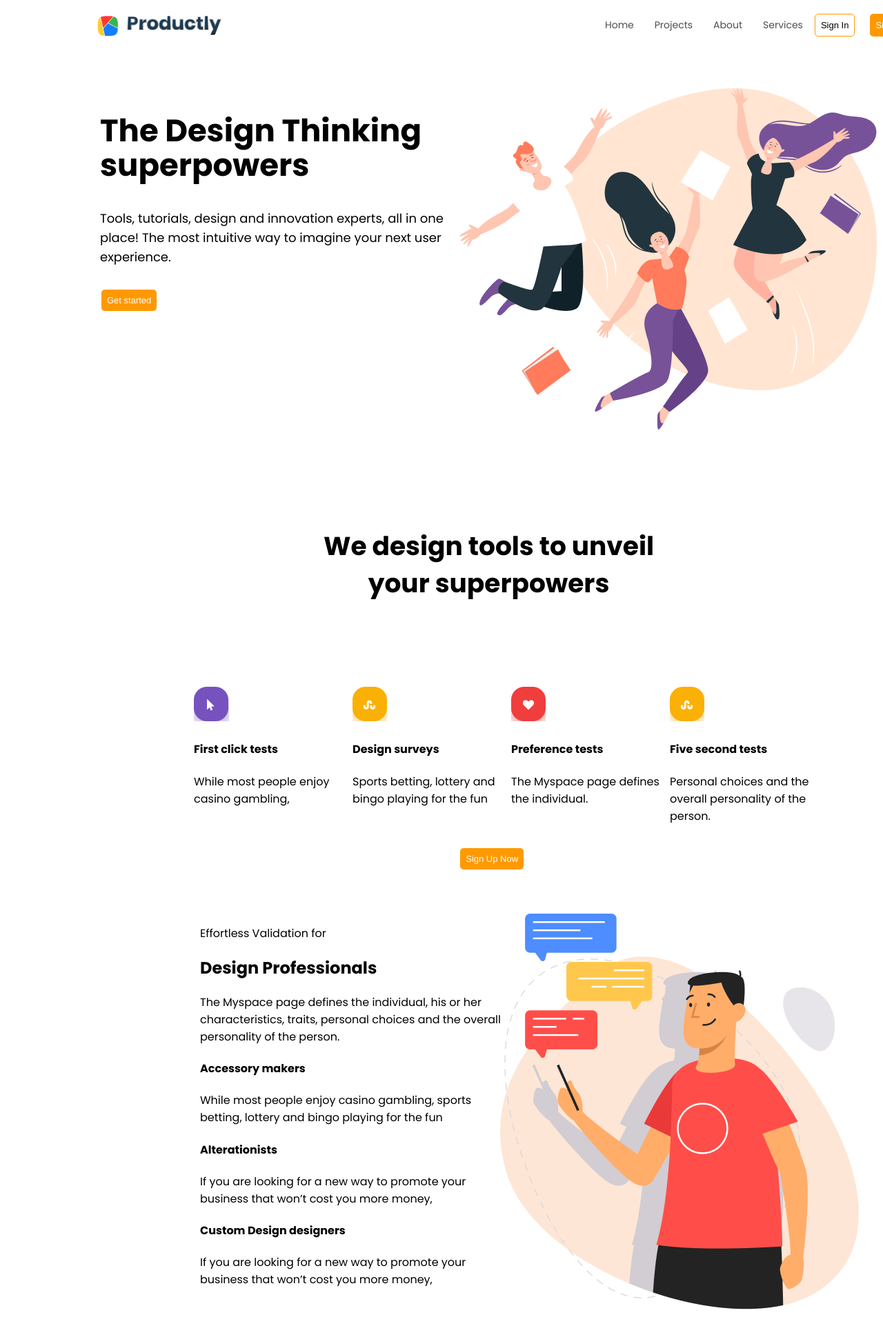
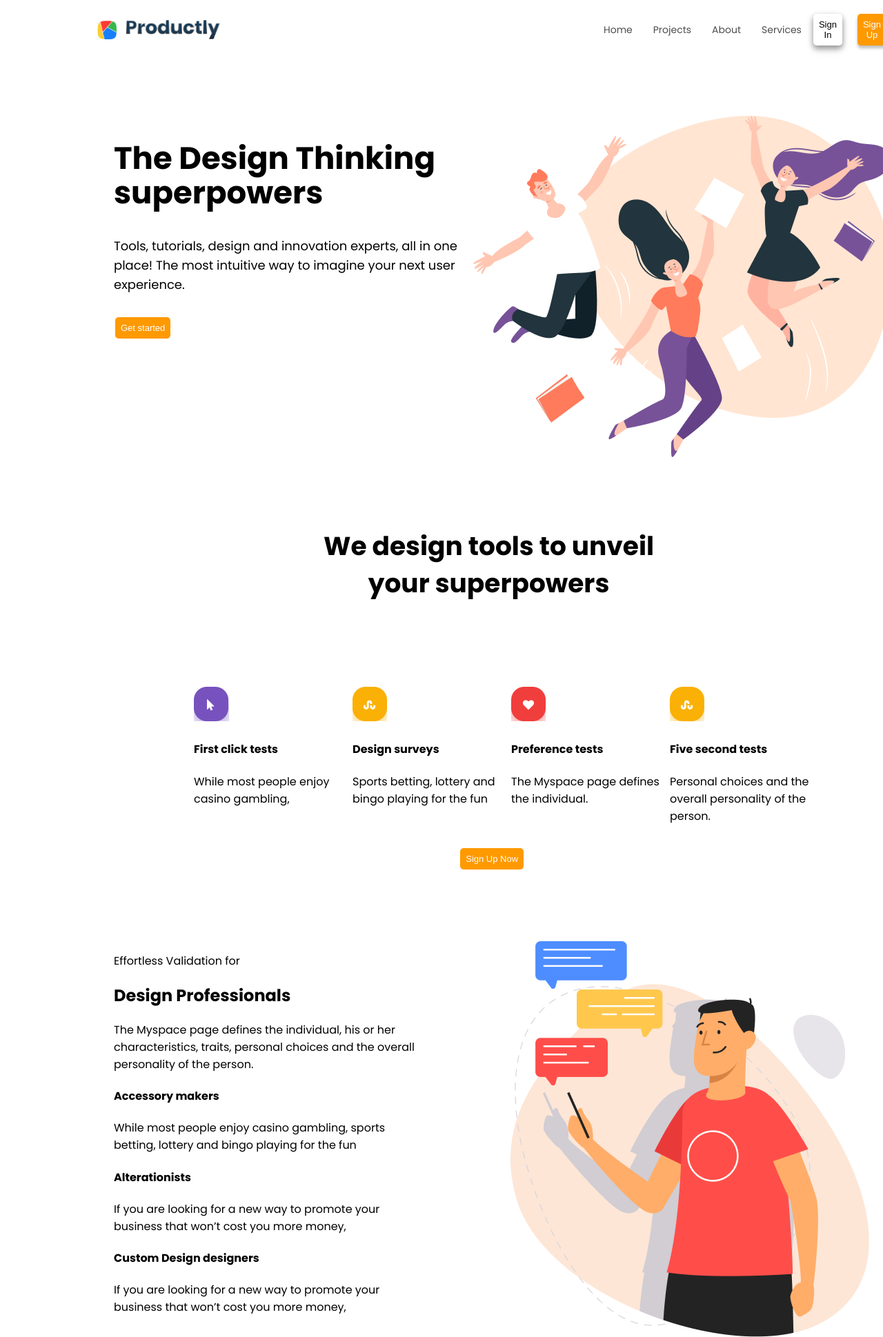
Before and after one commit to JessikaGyllstrom/Productly, a plain HTML site: page index.html in a window 1280 px wide. Shown: the top 1939 px of the page at 69% size. Drawn offline with Linux system fonts and the light colour scheme.

Commit message:
final touches on layout

```diff
--- a/index.html
+++ b/index.html
@@ -23,14 +23,15 @@
               <li><a href="#">About</a></li>
               <li><a href="#">Services</a></li>
               <button class="button" id="signin">Sign In</button>
-              <button class="button">Sign Up</button>
+              <button class="button" id="signup">Sign Up</button>
             </ul>
           </div>
      </div>
  </header>
 <!--Navigation End-->
 <!-- start of Main info section-->
-<section class="maincontainer">
+<section>
+    <div class="maincontainer">
 
     <div class="maininfotext">
         <h1>The Design Thinking superpowers</h1>
@@ -45,6 +46,7 @@
         <img class="frontimg" src="/images/maininfoimage.png">
     </div>
 
+    </div>
 </section>
 <!--end of main info section-->
 <!--start of feature section-->
--- a/stylesheet/mystyle.css
+++ b/stylesheet/mystyle.css
@@ -3,7 +3,6 @@ body {
     padding: 0;
     font-family: 'Poppins', sans-serif;
     position: relative;
-    width: 1400px;
     height: 3843px;
     background-color: white;
 }
@@ -57,18 +56,30 @@ li {
 #signin {
     background: rgb(255, 255, 255);
     color: black;
-    border: 1px solid #FF9900 ;
     margin-right: 20px;
+    filter: drop-shadow(0px 4px 4px rgba(0, 0, 0, 0.25)) drop-shadow(0px 4px 4px rgba(0, 0, 0, 0.25));
+}
+#signup {
+    box-shadow: 0px 4px 4px rgba(0, 0, 0, 0.25);
 }
 .maininfo {
     width: 100%;
+    margin-left: 140px;
+    margin-right: 140px;
 }
 section {
     position: absolute;
     width: 1126px;
     height: 496px;
     left: 145px;
-    top: 128px;
+    top: 168px;
+}
+.maincontainer {
+    position: absolute;
+    width: 1126px;
+    height: 496px;
+    left: 20px;
+    top: 0px;
 }
 .maininfotext {
     width: 500px;
@@ -162,9 +173,8 @@ section {
     position: absolute;
     width: 1110px;
     height: 574px;
-    left: 145px;
+    left: 20px;
     top: 1197px;
-    margin-right: 100px;
 }
 .valtext {
     position: absolute;
@@ -175,16 +185,16 @@ section {
 }
 .valimage {
     position: absolute;
-    width: 520px;
+    width: 590px;
     height: 574px;
-    left: 435px;
+    left: 575px;
     top: 0px;
 }
 .productmancontainer {
     position: absolute;
     width: 1121px;
     height: 421px;
-    left: 0px;
+    left: 20px;
     top: 1872px;
 }
 .productmanimage {
@@ -244,6 +254,7 @@ section {
     height: 509px;
     left: 20px;
     top: 2497px;
+    left: 20px;
 }
 .marketerstext {
     position: absolute;
@@ -256,7 +267,7 @@ section {
     position: absolute;
     width: 542px;
     height: 609px;
-    left: 515px;
+    left: 565px;
     top: 0px;
 }
 .footercontainer {
@@ -286,7 +297,7 @@ section {
     position: absolute;
     width: 218px;
     height: 190px;
-    left: 260px;
+    left: 330px;
     top: calc(50% - 140px/2 + 32.5px);
 }
 .footerboxmiddleright {
@@ -300,6 +311,6 @@ section {
     position: absolute;
     width: 260px;
     height: 70px;
-    left: 850px;
-    top: 240px;
+    left: 900px;
+    top: 220px;
 }
```
Also changed, not shown: images/Productly.png (added).
